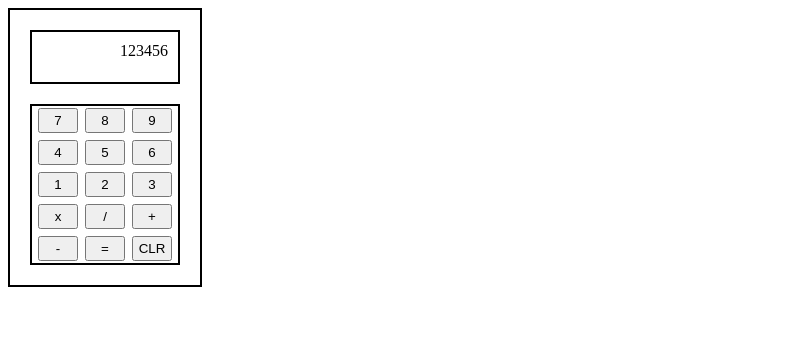
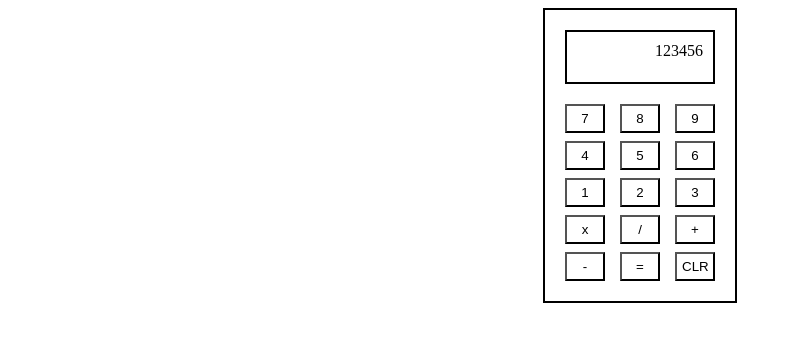
Before and after one commit to nandxi/calculator, a plain HTML site: page index.html in a window 1280 px wide. Shown: the whole page, without its empty margins (0-792 px from the left). Drawn offline with Linux system fonts and the light colour scheme.

Commit message:
Center the calculator

```diff
--- a/styles.css
+++ b/styles.css
@@ -19,15 +19,20 @@
 .buttons {
   display: flex;
   flex-wrap: wrap;
-  border: 2px solid black;
-  gap: 3px;
-  justify-content: center;
+  gap: 8px;
+  justify-content: space-between;
   align-items: center;
 }
 
 .buttons button {
   display: inline-block;
-  padding: 3px;
-  margin: 2px;
+  padding: 5px;
   width: 40px;
+  background-color: #ffffff;
 }
+
+body {
+  display: flex;
+  justify-content: center;
+  align-items: center;
+}
```
